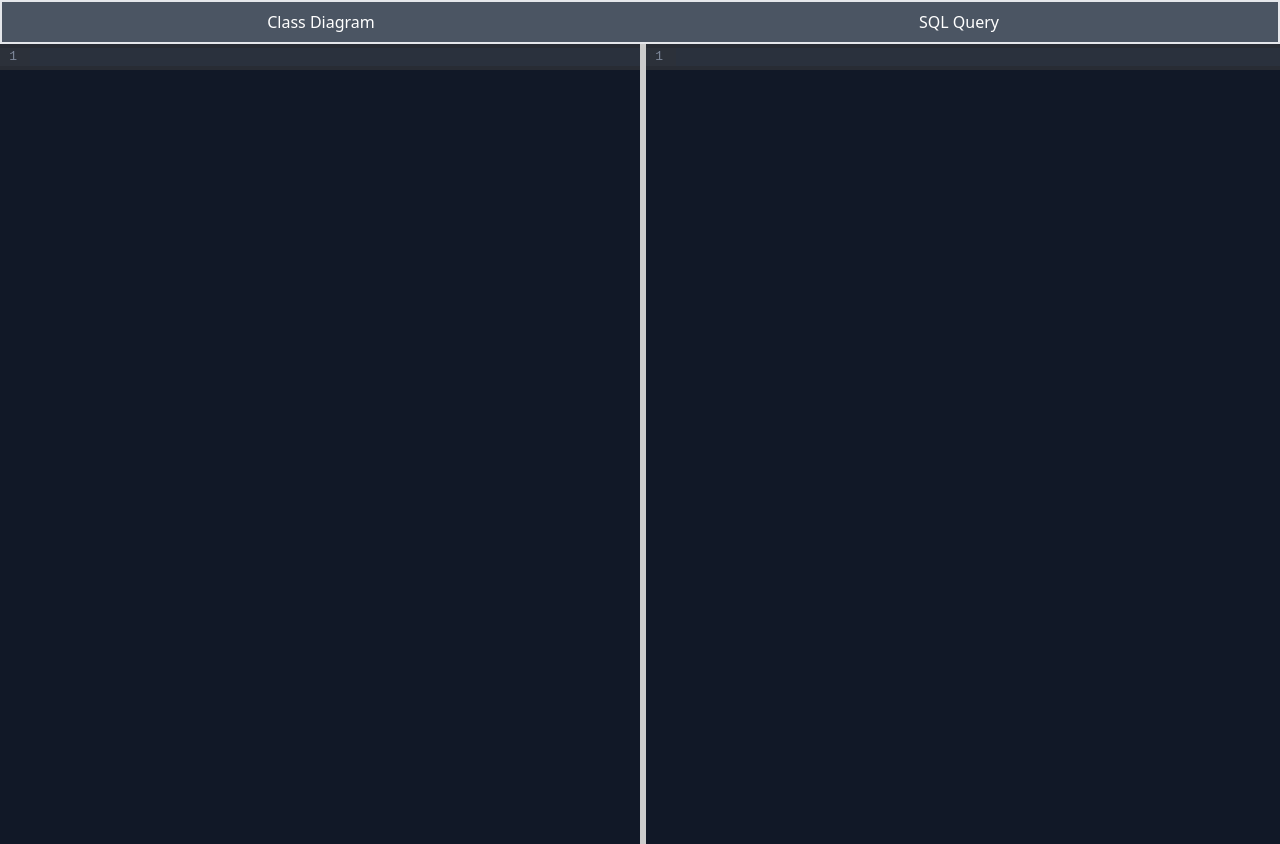
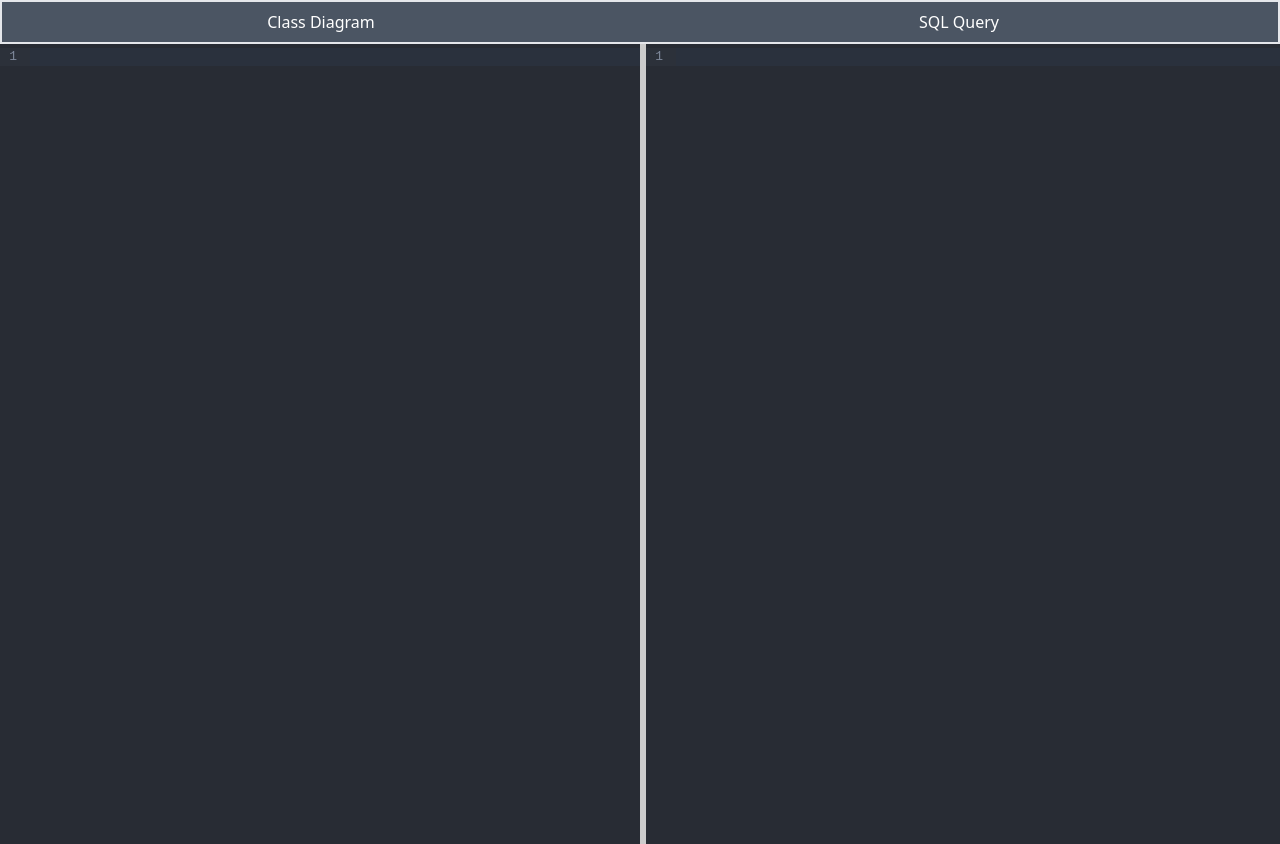
Before and after one commit to XMON3R/code-data-wiz, a React (Vite) app: page / in a window 1280 px wide. Built offline with nearby package versions, Linux system fonts and the light colour scheme.

Commit message:
deletion of uncessary commented code

```diff
--- a/package.json
+++ b/package.json
@@ -6,8 +6,8 @@
   "scripts": {
     "dev": "vite",
     "build": "tsc && vite build",
-    "lint": "eslint . --ext ts,tsx --report-unused-disable-directives --max-warnings 0",
-    "lint2": "eslint src/**/*.{js,ts,tsx}",
+    "clean-lint": "eslint . --ext ts,tsx --report-unused-disable-directives --max-warnings 0",
+    "clean-lint2": "eslint src/**/*.{js,ts,tsx}",
     "p-check": "prettier . --check",
     "pretty": "prettier --write ./src",
     "preview": "vite preview",
--- a/src/components/App.tsx
+++ b/src/components/App.tsx
@@ -1,52 +1,8 @@
-/*import React, { useState } from 'react';
-//import '../styles/global.css';
-//import '../../build/css/global_new.css';
-import '../styles/translation.css';
-import useAppLogic from '../hooks/useAppLogic';
-import Navbar from './Navbar';
-import Editor from './Editor';
-import { VerticalSplitter } from '../utils/VerticalSplitter'; // Import the splitter component
-import { sql } from '@codemirror/lang-sql';
-
-import '../styles/output.css';
-
-const App: React.FC = () => {
-  const { textLeft, textRight, handleChangeTextLeft, sqlTranslation } = useAppLogic();
-  const [showSQL, setShowSQL] = useState(false);
-
-  //<Navbar showSQL={showSQL} onToggle={setShowSQL} />
-  return (
-    <div className="h-full bg-gray-900 text-white font-bold">
-
-      <VerticalSplitter initialSize={50} className="translation flex h-full text-lg">
-        <div className="flex-1 h-full p-0">
-          <button>a</button>
-          <Editor
-            value={textLeft}
-            onChange={handleChangeTextLeft}
-            extensions={[]}
-           // className="flex-1 bg-gray-800 p-4"
-          />
-        </div>
-        <div className="flex-1 h-full p-0">
-        <button>a</button>
-          <Editor
-            value={showSQL ? sqlTranslation : textRight}
-            readOnly={true}
-            extensions={[sql()]}
-            // className="flex-1 bg-gray-800 p-4"
-          />
-        </div>
-      </VerticalSplitter>
-    </div>
-  );
-};
-*/
 import React, { useState } from 'react';
 import useAppLogic from '../hooks/useAppLogic';
 import Navbar from './Navbar';
 import Editor from './Editor';
-import { VerticalSplitter } from '../utils/VerticalSplitter'; // Import the splitter component
+import { VerticalSplitter } from '../utils/VerticalSplitter';
 import { sql } from '@codemirror/lang-sql';
 import '../styles/output.css';
 
@@ -64,7 +20,7 @@ const App: React.FC = () => {
           value={textLeft}
           onChange={handleChangeTextLeft}
           extensions={[]}
-          className="flex flex-col flex-grow h-screen bg-gray-900 text-white"
+          className="flex-col bg-gray-900 text-white"
         />
         <Editor
           value={showSQL ? sqlTranslation : textRight}
--- a/src/components/Editor.tsx
+++ b/src/components/Editor.tsx
@@ -18,8 +18,8 @@ const Editor: React.FC<EditorProps> = ({ value, onChange, readOnly, extensions,
       theme="dark"
       value={value}
       width="100%"
-      //height={`${window.innerHeight}px`}
-       height="100%" // Let CSS handle responsiveness
+      height={`${window.innerHeight}px`}
+      //height="100%"
       onChange={onChange}
       readOnly={readOnly}
       extensions={extensions}
--- a/src/components/Navbar.tsx
+++ b/src/components/Navbar.tsx
@@ -1,62 +1,13 @@
 import React from 'react';
-import '../styles/index.css';
+//import '../styles/index.css';
 
 import '../styles/output.css';
 //import '../styles/navbar.css';
 
 interface NavbarProps {
   showSQL: boolean;
-  onToggle: (showSQL: boolean) => void; // Adjusted to accept a boolean argument
+  onToggle: (showSQL: boolean) => void;
 }
-
-/*
-const Navbar: React.FC<NavbarProps> = ({ showSQL, onToggle }) => (
-  <div className="h-12 flex items-center">
-    <button
-      className={`nav-button ${!showSQL ? 'active' : ''}`}
-      onClick={() => onToggle(false)} // Pass false to show the class diagram
-    >
-      Class Diagram
-    </button>
-    <button
-      className={`nav-button ${showSQL ? 'active' : ''}`}
-      onClick={() => onToggle(true)} // Pass true to show the SQL query
-    >
-      SQL Query
-    </button>
-  </div>
-);
-
-export default Navbar;
-
-*/
-/*
-const Navbar: React.FC<NavbarProps> = ({ showSQL, onToggle }) => (
-  //<div className="h-12 flex items-center">
-  <div className="h-full border-2 border-gray-200">
-    <button
-      className={`bg-gray-600 text-white px-4 py-2 m-0 border-none cursor-pointer transition-colors duration-300 ${
-        !showSQL ? 'bg-blue-600' : 'hover:bg-gray-700'
-      }`}
-      onClick={() => onToggle(false)} // Pass false to show the class diagram
-    >
-      Class Diagram
-    </button>
-    <button
-      className={`bg-gray-600 text-white px-4 py-2 m-0 border-none cursor-pointer transition-colors duration-300 ${
-        showSQL ? 'bg-blue-600' : 'hover:bg-gray-700'
-      }`}
-      onClick={() => onToggle(true)} // Pass true to show the SQL query
-    >
-      SQL Query
-    </button>
-  </div>
-);
-
-
-export default Navbar;
-*/
-
 
 const Navbar: React.FC<NavbarProps> = ({ showSQL, onToggle }) => (
   <div className="h-full border-2 border-gray-200 flex">
--- a/src/hooks/useAppLogic.tsx
+++ b/src/hooks/useAppLogic.tsx
@@ -27,7 +27,7 @@ const useAppLogic = () => {
     }
     typingTimerRef.current = window.setTimeout(() => {
       translateText(value);
-    }, 300); // triggers translation after a delay to avoid excessive calls
+    }, 300);
   };
 
   return {
--- a/src/styles/splitter.css
+++ b/src/styles/splitter.css
@@ -1,5 +1,4 @@
 /* splitter.css */
-
 
 .flex {
   display: flex;
```
Also changed, not shown: src/styles/global.css (deleted, +0 -35 lines), src/styles/navbar.css (deleted, +0 -28 lines), src/styles/translation.css (deleted, +0 -24 lines), 1 other file (tests, documents, lock files or other folders).
